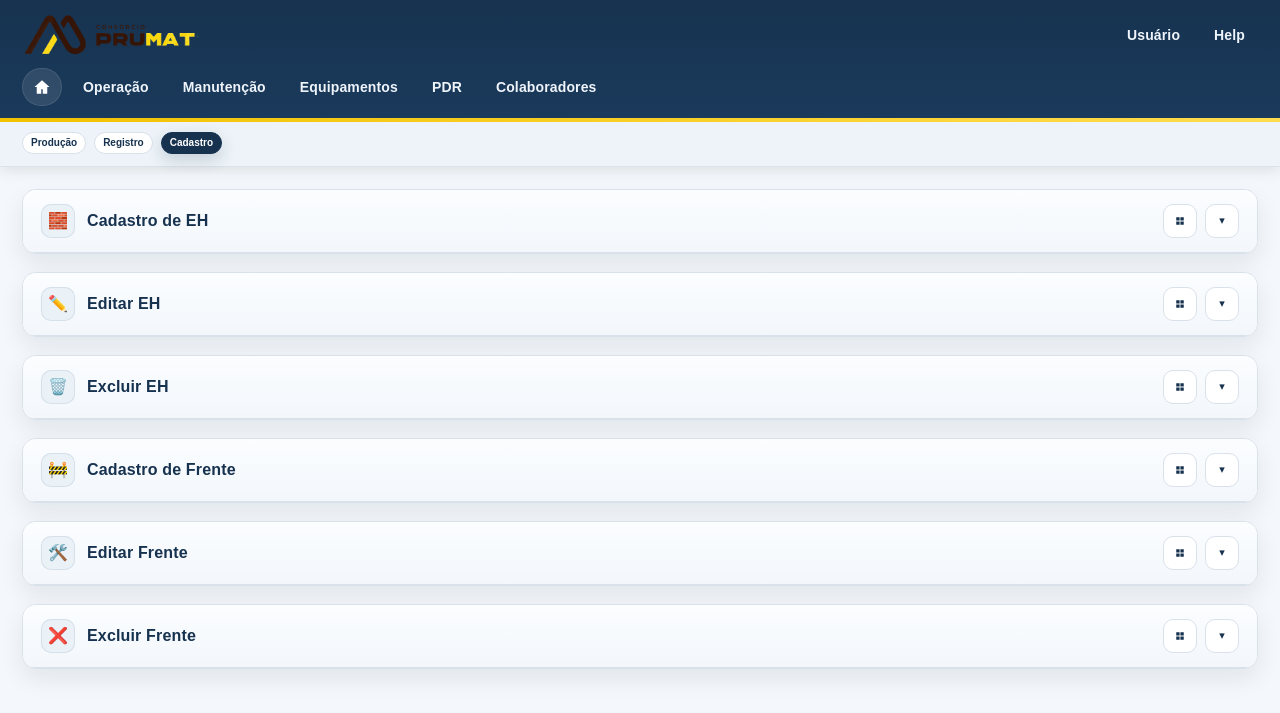
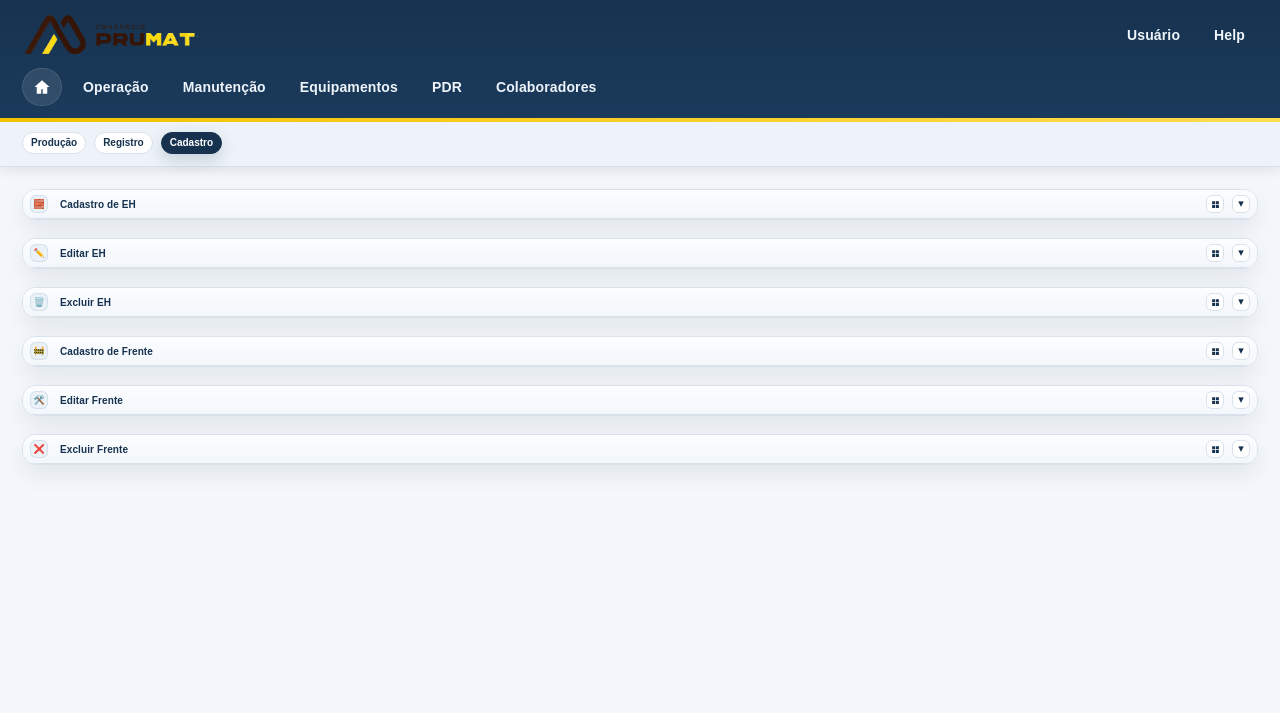
Before and after one commit to satmbr/prod, a Flask app: page /operacao/cadastro in a window 1280 px wide. Shown: the top 713 px of the page. Run offline with Flask 3, Linux system fonts and the light colour scheme; some libraries are stand-ins or nearby versions.

Commit message:
Add files via upload

```diff
--- a/templates/operacao/cadastro.html
+++ b/templates/operacao/cadastro.html
@@ -106,6 +106,73 @@
       background:#f8fbff;
       color:#35516b;
       font-size:14px;
+    }
+
+    /* ===== PADRÃO COMPACTO IGUAL AO OPERACAO/PRODUCAO ===== */
+    #eh-cadastrar.zone-body,
+    #eh-editar.zone-body,
+    #eh-excluir.zone-body,
+    #frente-cadastrar.zone-body,
+    #frente-editar.zone-body,
+    #frente-excluir.zone-body{
+      padding:6px;
+    }
+
+    .zone-head[data-target="#eh-cadastrar"],
+    .zone-head[data-target="#eh-editar"],
+    .zone-head[data-target="#eh-excluir"],
+    .zone-head[data-target="#frente-cadastrar"],
+    .zone-head[data-target="#frente-editar"],
+    .zone-head[data-target="#frente-excluir"]{
+      padding:5px 7px;
+    }
+
+    .zone-head[data-target="#eh-cadastrar"] .zone-title,
+    .zone-head[data-target="#eh-editar"] .zone-title,
+    .zone-head[data-target="#eh-excluir"] .zone-title,
+    .zone-head[data-target="#frente-cadastrar"] .zone-title,
+    .zone-head[data-target="#frente-editar"] .zone-title,
+    .zone-head[data-target="#frente-excluir"] .zone-title{
+      font-size:10px;
+    }
+
+    .zone-head[data-target="#eh-cadastrar"] .zone-icon,
+    .zone-head[data-target="#eh-editar"] .zone-icon,
+    .zone-head[data-target="#eh-excluir"] .zone-icon,
+    .zone-head[data-target="#frente-cadastrar"] .zone-icon,
+    .zone-head[data-target="#frente-editar"] .zone-icon,
+    .zone-head[data-target="#frente-excluir"] .zone-icon{
+      width:18px;
+      height:18px;
+      min-width:18px;
+      font-size:9px;
+      border-radius:6px;
+      display:inline-flex;
+      align-items:center;
+      justify-content:center;
+    }
+
+    .zone-head[data-target="#eh-cadastrar"] .icon-btn,
+    .zone-head[data-target="#eh-editar"] .icon-btn,
+    .zone-head[data-target="#eh-excluir"] .icon-btn,
+    .zone-head[data-target="#frente-cadastrar"] .icon-btn,
+    .zone-head[data-target="#frente-editar"] .icon-btn,
+    .zone-head[data-target="#frente-excluir"] .icon-btn{
+      width:18px;
+      height:18px;
+      min-width:18px;
+      border-radius:6px;
+      padding:0;
+    }
+
+    .zone-head[data-target="#eh-cadastrar"] .icon-btn svg,
+    .zone-head[data-target="#eh-editar"] .icon-btn svg,
+    .zone-head[data-target="#eh-excluir"] .icon-btn svg,
+    .zone-head[data-target="#frente-cadastrar"] .icon-btn svg,
+    .zone-head[data-target="#frente-editar"] .icon-btn svg,
+    .zone-head[data-target="#frente-excluir"] .icon-btn svg{
+      width:9px;
+      height:9px;
     }
 
     @media (max-width: 1100px){
```
